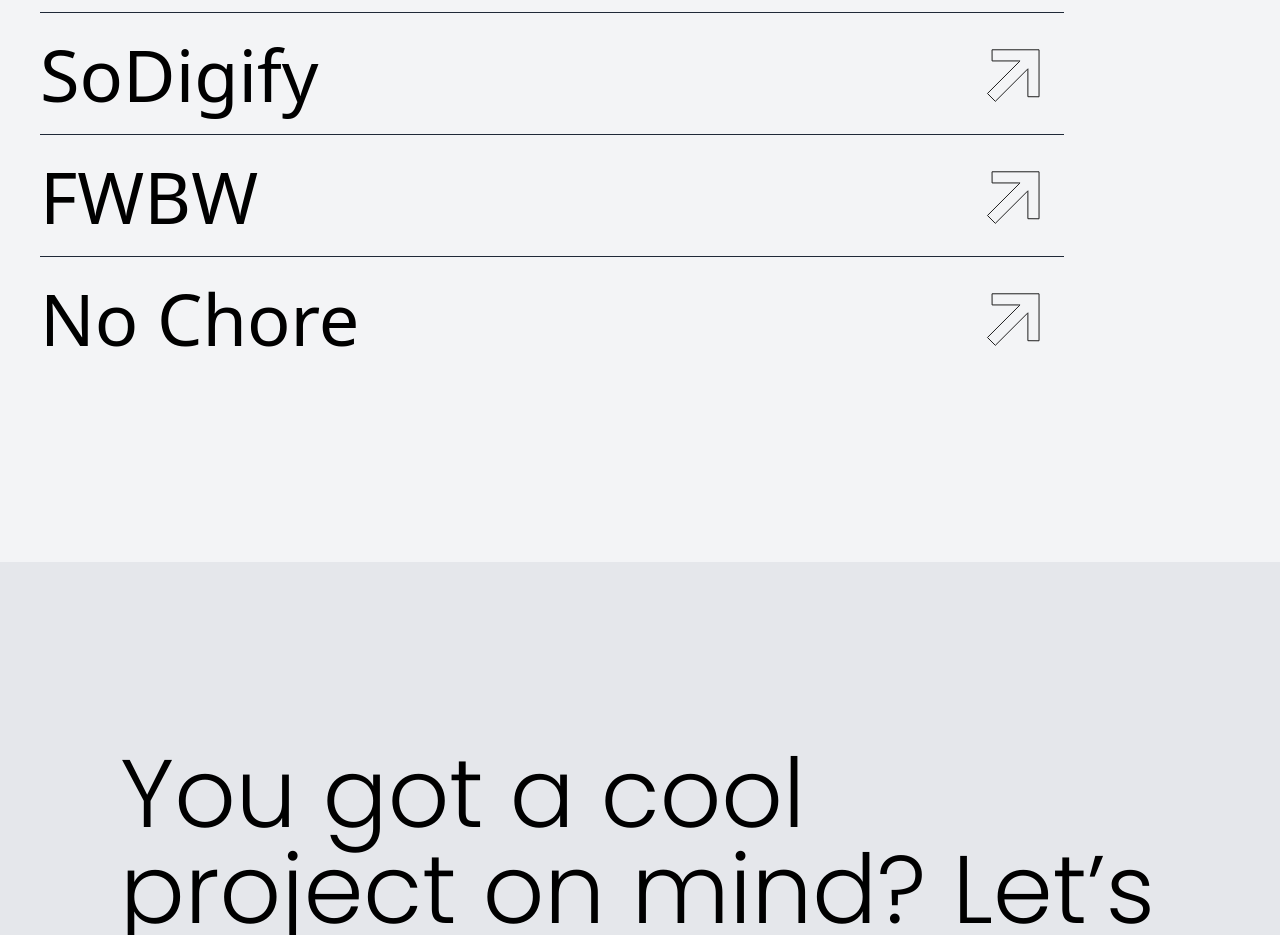
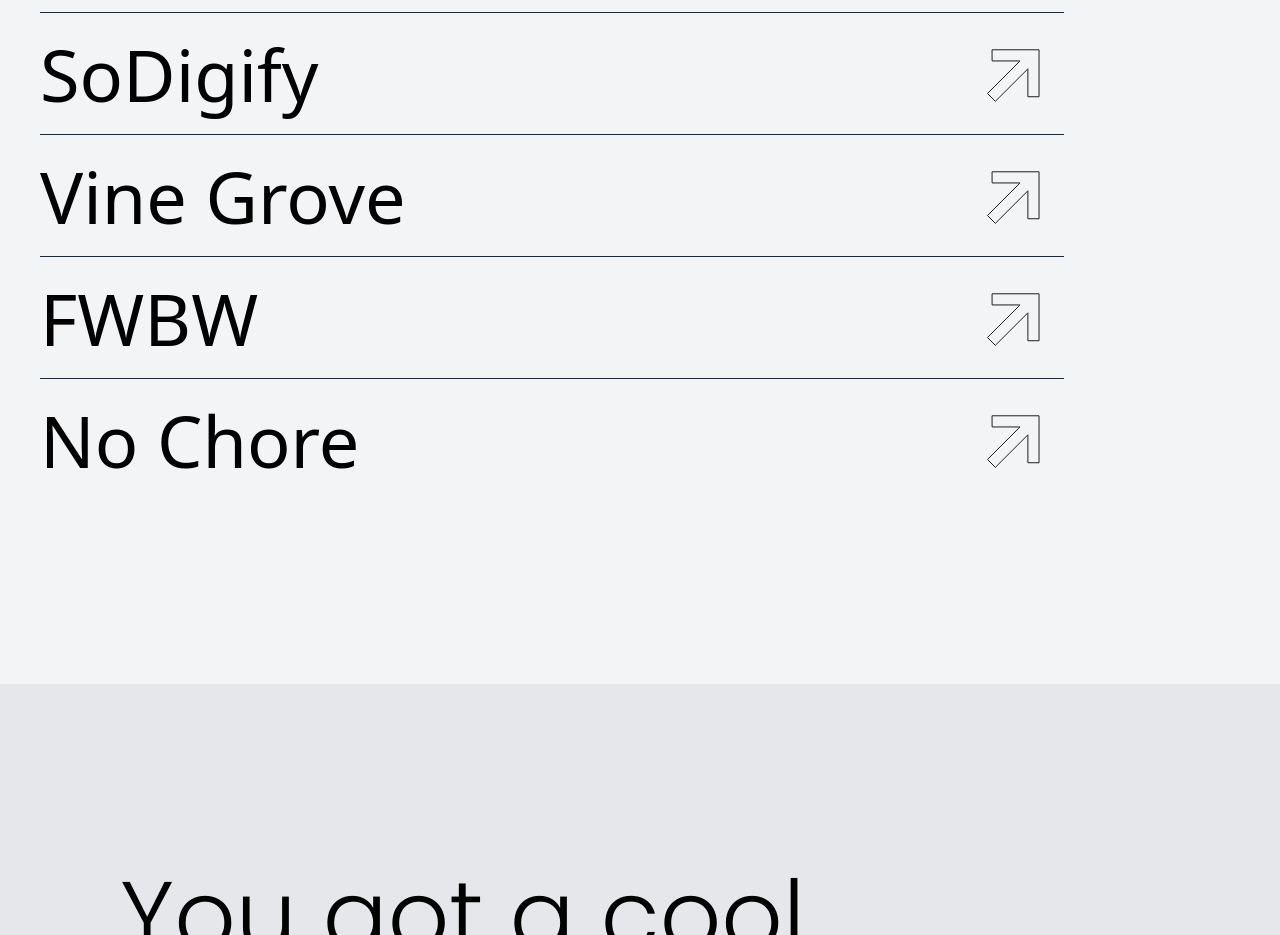
Before and after one commit to emekasage/portfolio-2.0, a React (Create React App) app: page / in a window 1280 px wide. Shown: the part 4620-5555 px from the top of the page. Built offline with nearby package versions, Linux system fonts and the light colour scheme.

Commit message:
added vinegrove project

```diff
--- a/src/components/Projects.js
+++ b/src/components/Projects.js
@@ -95,6 +95,34 @@ export default function Projects() {
             </a>
             <a
               className="project_item w-full flex flex-col justify-center items-center"
+              href="https://vinegroveacademy.com/"
+            >
+              <div className="hover-image">
+                <img
+                  src="../../assets/img/Landing_VineGrove.png"
+                  alt="sodigify_landing_page"
+                />
+              </div>
+              <div className="flex justify-between items-center w-full py-3 cursor-pointer">
+                <h2 className="project-title text-7xl">Vine Grove</h2>
+                <div className="project-icon">
+                  <svg
+                    width="97"
+                    height="97"
+                    viewBox="0 0 97 97"
+                    fill="none"
+                    xmlns="http://www.w3.org/2000/svg"
+                  >
+                    <path
+                      d="M25.1092 35.9387L25.0514 24.7822L72.0449 24.7822L72.0449 71.7757L60.8884 71.7179L60.8884 45.005V43.7978L60.0349 44.6514L28.328 76.3582L20.4689 68.4991L52.1757 36.7923L53.0293 35.9387H51.8222L25.1092 35.9387Z"
+                      stroke="#1E1E1E"
+                    />
+                  </svg>
+                </div>
+              </div>
+            </a>
+            <a
+              className="project_item w-full flex flex-col justify-center items-center"
               href="https://forwomenbywomen.co.uk/"
             >
               <div className="hover-image">
```
Also changed, not shown: public/assets/img/Landing_VineGrove.png (added).
